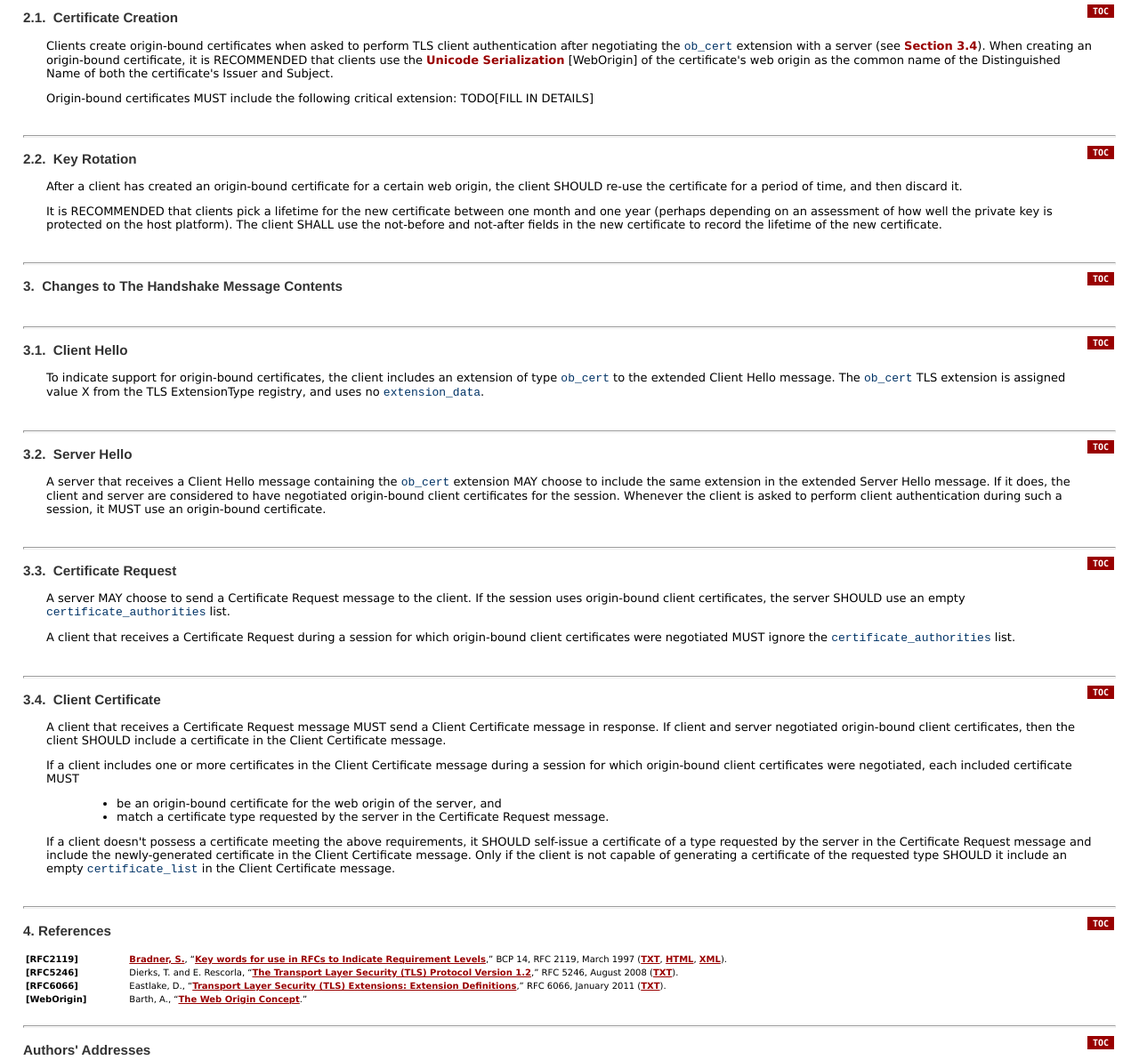
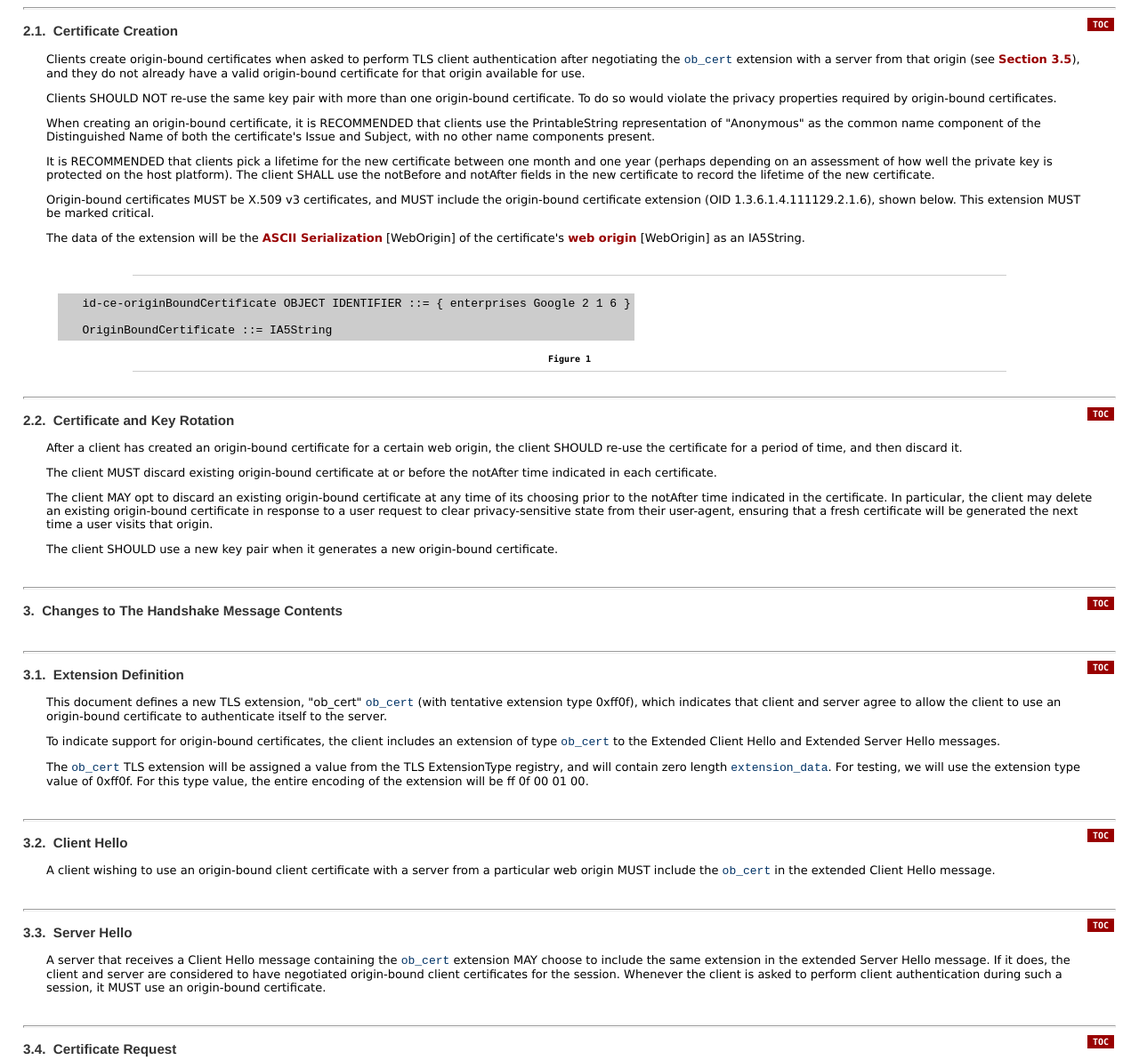
Before and after one commit to balfanz/tls-obc-spec, a plain HTML site: page draft-balfanz-tls-obc-00.html in a window 1280 px wide. Shown: the part 1107-2299 px from the top of the page at 89% size. Drawn offline with Linux system fonts and the light colour scheme.

Commit message:
Revision with certificate details.

```diff
--- a/draft-balfanz-tls-obc-00.html
+++ b/draft-balfanz-tls-obc-00.html
@@ -1,6 +1,6 @@
 <!DOCTYPE HTML PUBLIC "-//W3C//DTD HTML 4.01 Transitional//EN" "http://www.w3.org/TR/html4/loose.dtd">
 <html lang="en"><head><title>Draft: TLS Origin-Bound Certificates</title>
-<meta http-equiv="Expires" content="Wed, 23 Mar 2011 05:36:07 +0000">
+<meta http-equiv="Expires" content="Fri, 25 Mar 2011 22:56:51 +0000">
 <meta http-equiv="Content-Type" content="text/html; charset=utf-8">
 <meta name="description" content="TLS Origin-Bound Certificates">
 <meta name="keywords" content="TLS, PKI">
@@ -148,7 +148,7 @@
 <tr><td class="header">&nbsp;</td><td class="header">M. Upadhyay</td></tr>
 <tr><td class="header">&nbsp;</td><td class="header">A. Barth</td></tr>
 <tr><td class="header">&nbsp;</td><td class="header">Google Inc.</td></tr>
-<tr><td class="header">&nbsp;</td><td class="header">March 22, 2011</td></tr>
+<tr><td class="header">&nbsp;</td><td class="header">March 25, 2011</td></tr>
 </table></td></tr></table>
 <h1><br />TLS Origin-Bound Certificates</h1>
 
@@ -170,16 +170,18 @@ Origin-Bound Certificates<br />
 &nbsp;&nbsp;&nbsp;&nbsp;<a href="#anchor4">2.1.</a>&nbsp;
 Certificate Creation<br />
 &nbsp;&nbsp;&nbsp;&nbsp;<a href="#anchor5">2.2.</a>&nbsp;
-Key Rotation<br />
+Certificate and Key Rotation<br />
 <a href="#anchor6">3.</a>&nbsp;
 Changes to The Handshake Message Contents<br />
 &nbsp;&nbsp;&nbsp;&nbsp;<a href="#anchor7">3.1.</a>&nbsp;
+Extension Definition<br />
+&nbsp;&nbsp;&nbsp;&nbsp;<a href="#anchor8">3.2.</a>&nbsp;
 Client Hello<br />
-&nbsp;&nbsp;&nbsp;&nbsp;<a href="#anchor8">3.2.</a>&nbsp;
+&nbsp;&nbsp;&nbsp;&nbsp;<a href="#anchor9">3.3.</a>&nbsp;
 Server Hello<br />
-&nbsp;&nbsp;&nbsp;&nbsp;<a href="#anchor9">3.3.</a>&nbsp;
+&nbsp;&nbsp;&nbsp;&nbsp;<a href="#anchor10">3.4.</a>&nbsp;
 Certificate Request<br />
-&nbsp;&nbsp;&nbsp;&nbsp;<a href="#ClientCertificateMessage">3.4.</a>&nbsp;
+&nbsp;&nbsp;&nbsp;&nbsp;<a href="#ClientCertificateMessage">3.5.</a>&nbsp;
 Client Certificate<br />
 <a href="#rfc.references1">4.</a>&nbsp;
 References<br />
@@ -251,32 +253,69 @@ Origin-Bound Certificates</h3>
 Certificate Creation</h3>
 
 <p>Clients create origin-bound certificates when asked to
-        perform TLS client authentication after negotiating the <tt>ob_cert</tt> extension with a server (see
-        <a class='info' href='#ClientCertificateMessage'>Section&nbsp;3.4<span> (</span><span class='info'>Client Certificate</span><span>)</span></a>). When creating an
-        origin-bound certificate, it is RECOMMENDED that clients use
-        the <a class='info' href='#WebOrigin'>Unicode Serialization<span> (</span><span class='info'>Barth, A., &ldquo;The Web Origin Concept,&rdquo; .</span><span>)</span></a> [WebOrigin] of
-        the certificate's web origin as the common name of the
-        Distinguished Name of both the certificate's Issuer and
-        Subject.
+        perform TLS client authentication after negotiating the <tt>ob_cert</tt> extension with a server from
+	that origin (see <a class='info' href='#ClientCertificateMessage'>Section&nbsp;3.5<span> (</span><span class='info'>Client Certificate</span><span>)</span></a>),
+	and they do not already have a valid origin-bound certificate
+	for that origin available for use.
 </p>
-<p>Origin-bound certificates MUST include the following
-        critical extension: TODO[FILL IN DETAILS]
+<p>Clients SHOULD NOT re-use the same key pair with more than
+	  one origin-bound certificate. To do so would violate the
+	  privacy properties required by origin-bound
+	  certificates.
 </p>
+<p>When creating an origin-bound certificate, it is
+        RECOMMENDED that clients use the PrintableString representation
+	of "Anonymous" as the common name component of the Distinguished
+	Name of both the certificate's Issue and Subject, with no other
+	name components present.
+</p>
+<p>It is RECOMMENDED that clients pick a lifetime for the
+	new certificate between one month and one year (perhaps
+	depending on an assessment of how well the private key is
+	protected on the host platform). The client SHALL use the
+	notBefore and notAfter fields in the new certificate to
+	record the lifetime of the new certificate.
+</p>
+<p>Origin-bound certificates MUST be X.509 v3 certificates,
+	  and MUST include the origin-bound certificate extension (OID
+	  1.3.6.1.4.111129.2.1.6), shown below.  This extension MUST
+	  be marked critical.
+</p>
+<p>The data of the extension will be
+        the <a class='info' href='#WebOrigin'>ASCII Serialization<span> (</span><span class='info'>Barth, A., &ldquo;The Web Origin Concept,&rdquo; .</span><span>)</span></a> [WebOrigin] of the
+        certificate's <a class='info' href='#WebOrigin'>web origin<span> (</span><span class='info'>Barth, A., &ldquo;The Web Origin Concept,&rdquo; .</span><span>)</span></a> [WebOrigin] as an
+        IA5String.
+</p><br /><hr class="insert" />
+<a name="figure_extension"></a>
+<div style='display: table; width: 0; margin-left: 3em; margin-right: auto'><pre>
+   id-ce-originBoundCertificate OBJECT IDENTIFIER ::= { enterprises Google 2 1 6 }
+
+   OriginBoundCertificate ::= IA5String
+</pre></div><table border="0" cellpadding="0" cellspacing="2" align="center"><tr><td align="center"><font face="monaco, MS Sans Serif" size="1"><b>&nbsp;Figure&nbsp;1&nbsp;</b></font><br /></td></tr></table><hr class="insert" />
+
 <a name="anchor5"></a><br /><hr />
 <table summary="layout" cellpadding="0" cellspacing="2" class="TOCbug" align="right"><tr><td class="TOCbug"><a href="#toc">&nbsp;TOC&nbsp;</a></td></tr></table>
 <a name="rfc.section.2.2"></a><h3>2.2.&nbsp;
-Key Rotation</h3>
+Certificate and Key Rotation</h3>
 
 <p>After a client has created an origin-bound certificate for
 	a certain web origin, the client SHOULD re-use the certificate
 	for a period of time, and then discard it.
 </p>
-<p>It is RECOMMENDED that clients pick a lifetime for the
-	new certificate between one month and one year (perhaps
-	depending on an assessment of how well the private key is
-	protected on the host platform). The client SHALL use the
-	not-before and not-after fields in the new certificate to
-	record the lifetime of the new certificate.
+<p>The client MUST discard existing origin-bound certificate
+	 at or before the notAfter time indicated in each
+	 certificate.
+</p>
+<p>The client MAY opt to discard an existing origin-bound
+	certificate at any time of its choosing prior to the notAfter
+	time indicated in the certificate. In particular, the client
+	may delete an existing origin-bound certificate in response to
+	a user request to clear privacy-sensitive state from their
+	user-agent, ensuring that a fresh certificate will be
+	generated the next time a user visits that origin.
+</p>
+<p>The client SHOULD use a new key pair when it generates a new
+	  origin-bound certificate.
 </p>
 <a name="anchor6"></a><br /><hr />
 <table summary="layout" cellpadding="0" cellspacing="2" class="TOCbug" align="right"><tr><td class="TOCbug"><a href="#toc">&nbsp;TOC&nbsp;</a></td></tr></table>
@@ -286,17 +325,43 @@ Changes to The Handshake Message Contents</h3>
 <a name="anchor7"></a><br /><hr />
 <table summary="layout" cellpadding="0" cellspacing="2" class="TOCbug" align="right"><tr><td class="TOCbug"><a href="#toc">&nbsp;TOC&nbsp;</a></td></tr></table>
 <a name="rfc.section.3.1"></a><h3>3.1.&nbsp;
-Client Hello</h3>
+Extension Definition</h3>
 
+<p>This document defines a new TLS extension,
+	"ob_cert" <tt>ob_cert</tt> (with tentative
+	extension type 0xff0f), which indicates that client and server
+	agree to allow the client to use an origin-bound certificate
+	to authenticate itself to the server.
+</p>
 <p>To indicate support for origin-bound certificates, the
-	client includes an extension of type <tt>ob_cert</tt> to the extended Client Hello
-	message. The <tt>ob_cert</tt> TLS
-	extension is assigned value X from the TLS ExtensionType
-	registry, and uses no <tt>extension_data</tt>.
+	client includes an extension of
+	type <tt>ob_cert</tt> to the Extended
+	Client Hello and Extended Server Hello
+	messages.
+</p>
+<p>The <tt>ob_cert</tt> TLS extension will
+	be assigned a value from the TLS ExtensionType registry, and
+	will contain zero
+	length <tt>extension_data</tt>. For
+	testing, we will use the extension type value of 0xff0f. For
+	this type value, the entire encoding of the extension will be
+	ff 0f 00 01 00.
+
 </p>
 <a name="anchor8"></a><br /><hr />
 <table summary="layout" cellpadding="0" cellspacing="2" class="TOCbug" align="right"><tr><td class="TOCbug"><a href="#toc">&nbsp;TOC&nbsp;</a></td></tr></table>
 <a name="rfc.section.3.2"></a><h3>3.2.&nbsp;
+Client Hello</h3>
+
+<p>A client wishing to use an origin-bound client certificate
+	  with a server from a particular web origin MUST include the
+	  <tt>ob_cert</tt> in the extended Client
+	  Hello message.
+
+</p>
+<a name="anchor9"></a><br /><hr />
+<table summary="layout" cellpadding="0" cellspacing="2" class="TOCbug" align="right"><tr><td class="TOCbug"><a href="#toc">&nbsp;TOC&nbsp;</a></td></tr></table>
+<a name="rfc.section.3.3"></a><h3>3.3.&nbsp;
 Server Hello</h3>
 
 <p>A server that receives a Client Hello message containing
@@ -308,9 +373,9 @@ Server Hello</h3>
 	authentication during such a session, it MUST use an
 	origin-bound certificate.
 </p>
-<a name="anchor9"></a><br /><hr />
+<a name="anchor10"></a><br /><hr />
 <table summary="layout" cellpadding="0" cellspacing="2" class="TOCbug" align="right"><tr><td class="TOCbug"><a href="#toc">&nbsp;TOC&nbsp;</a></td></tr></table>
-<a name="rfc.section.3.3"></a><h3>3.3.&nbsp;
+<a name="rfc.section.3.4"></a><h3>3.4.&nbsp;
 Certificate Request</h3>
 
 <p>A server MAY choose to send a Certificate Request message
@@ -323,7 +388,7 @@ Certificate Request</h3>
 </p>
 <a name="ClientCertificateMessage"></a><br /><hr />
 <table summary="layout" cellpadding="0" cellspacing="2" class="TOCbug" align="right"><tr><td class="TOCbug"><a href="#toc">&nbsp;TOC&nbsp;</a></td></tr></table>
-<a name="rfc.section.3.4"></a><h3>3.4.&nbsp;
+<a name="rfc.section.3.5"></a><h3>3.5.&nbsp;
 Client Certificate</h3>
 
 <p>A client that receives a Certificate Request message MUST
@@ -354,6 +419,21 @@ Client Certificate</h3>
 	generating a certificate of the requested type SHOULD it
 	include an empty <tt>certificate_list</tt>
 	in the Client Certificate message.
+</p>
+<p>A server verifying a Client Certificate message in a
+	  handshake that negotiated origin-bound client certificates
+	  MUST verify that the certificate is self-signed, rather than
+	  being signed by any particular CA. The server MUST verify
+	  that the public key in the certificate corresponds to the
+	  key used to authenticate the client in the handshake. The
+	  server SHOULD ignore the Issuer and Subject in the presented
+	  certificate.
+</p>
+<p>Finally, the server MUST verify that the certificate contains
+	  the origin-bound extension, and SHOULD verify that the origin
+	  identified in that certificate could be considered to apply to
+	  it for the purposes of this connection (given constraints applied
+	  by SNI, etc).
 </p>
 <a name="rfc.references1"></a><br /><hr />
 <table summary="layout" cellpadding="0" cellspacing="2" class="TOCbug" align="right"><tr><td class="TOCbug"><a href="#toc">&nbsp;TOC&nbsp;</a></td></tr></table>
```
Also changed, not shown: draft-balfanz-tls-obc-00.xml (+97 -22 lines).
